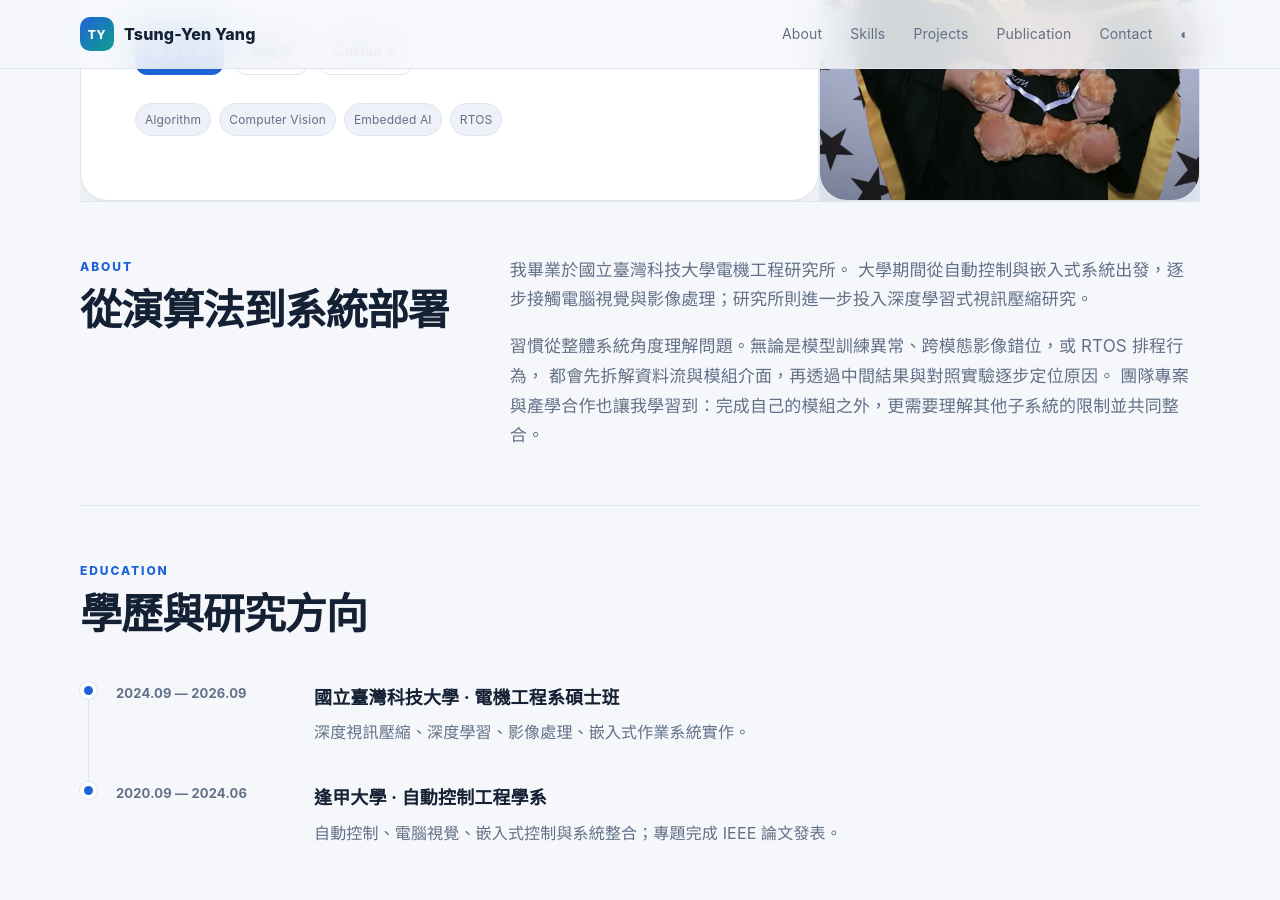
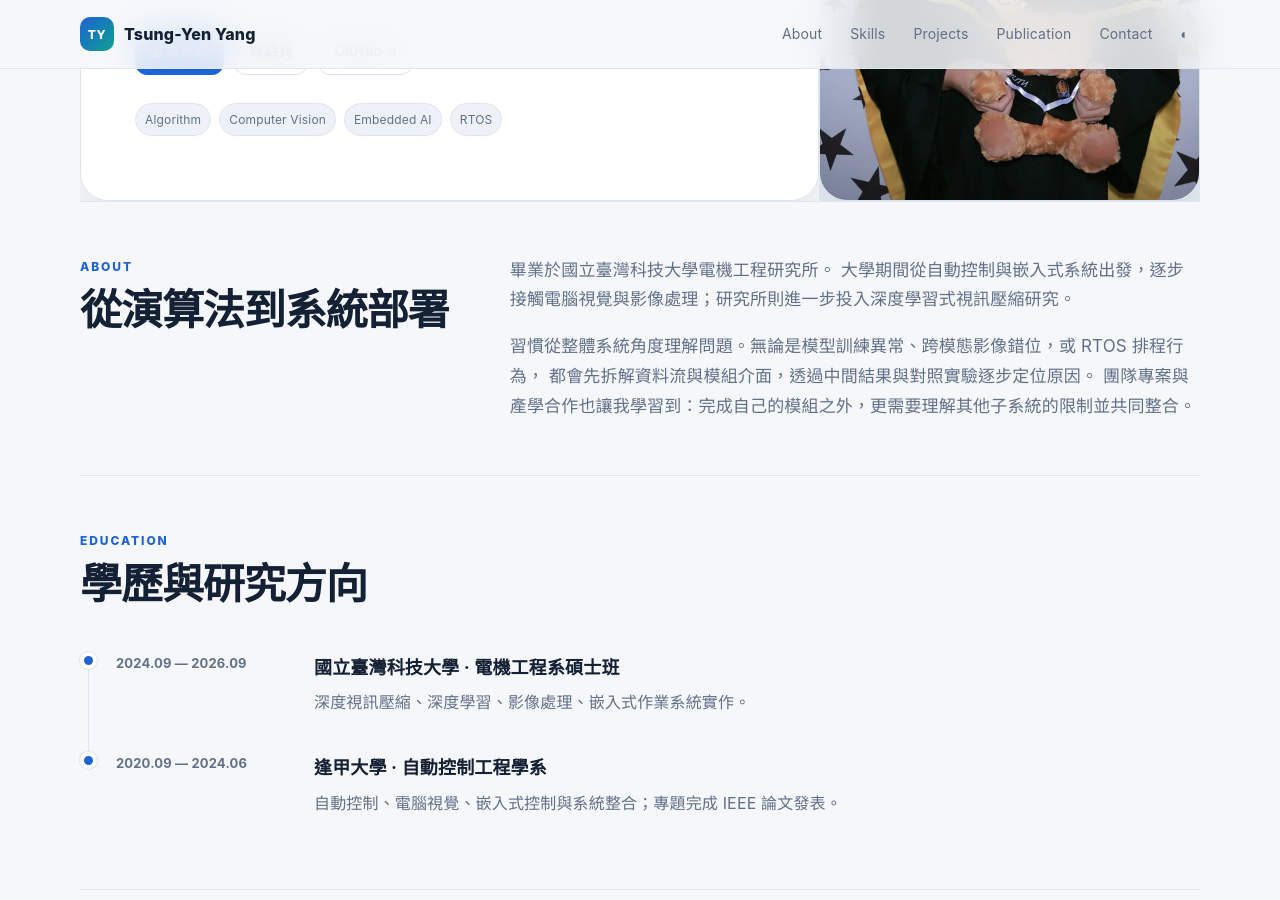
Before and after one commit to gg09038/gg09038.github.io, a Jekyll site: the page built from index.md, in a window 1280 px wide and 900 px high, scrolled down 403 px. Built offline with Jekyll 4.4.1, drawn with Linux system fonts in a browser that asks for light colours; some of the changed text lies outside the part shown.

Commit message:
Add files via upload

```diff
--- a/_data/projects.yml
+++ b/_data/projects.yml
@@ -40,7 +40,7 @@
   period: 2025.01 — 2026.01
 - id: rtos
   title: μC/OS-II 即時排程與核心層實作
-  subtitle: Kernel-level scheduler、TCB、deadline handling、resource protocol
+  subtitle: 課堂成果｜Kernel-level scheduler、TCB、deadline handling、resource protocol
   cover: /assets/img/project-rtos.svg
   url: /projects/rtos-scheduler/
   category: Embedded / System
--- a/index.md
+++ b/index.md
@@ -145,12 +145,12 @@ layout: default
   </div>
   <div class="about-copy">
     <p>
-      我畢業於國立臺灣科技大學電機工程研究所。
+      畢業於國立臺灣科技大學電機工程研究所。
       大學期間從自動控制與嵌入式系統出發，逐步接觸電腦視覺與影像處理；研究所則進一步投入深度學習式視訊壓縮研究。
     </p>
     <p>
       習慣從整體系統角度理解問題。無論是模型訓練異常、跨模態影像錯位，或 RTOS 排程行為，
-      都會先拆解資料流與模組介面，再透過中間結果與對照實驗逐步定位原因。
+      都會先拆解資料流與模組介面，透過中間結果與對照實驗逐步定位原因。
       團隊專案與產學合作也讓我學習到：完成自己的模組之外，更需要理解其他子系統的限制並共同整合。
     </p>
   </div>
```
